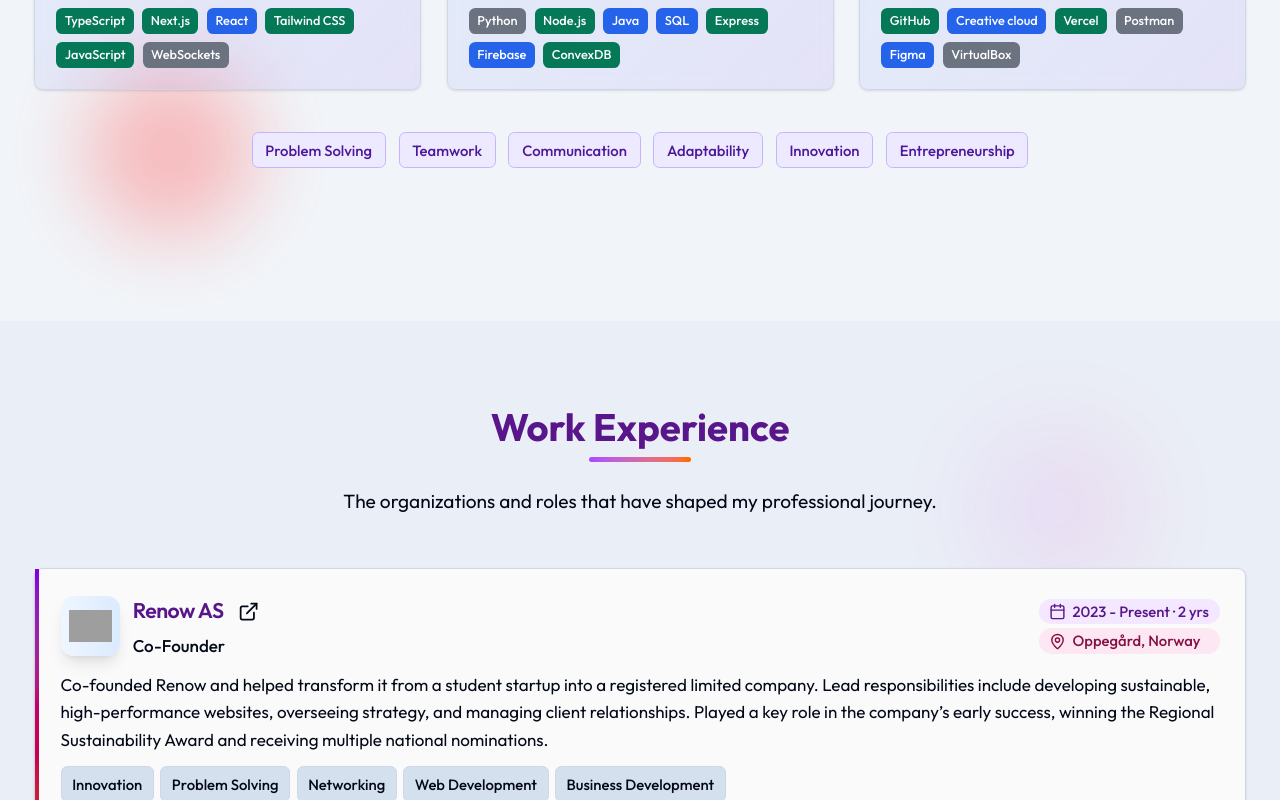
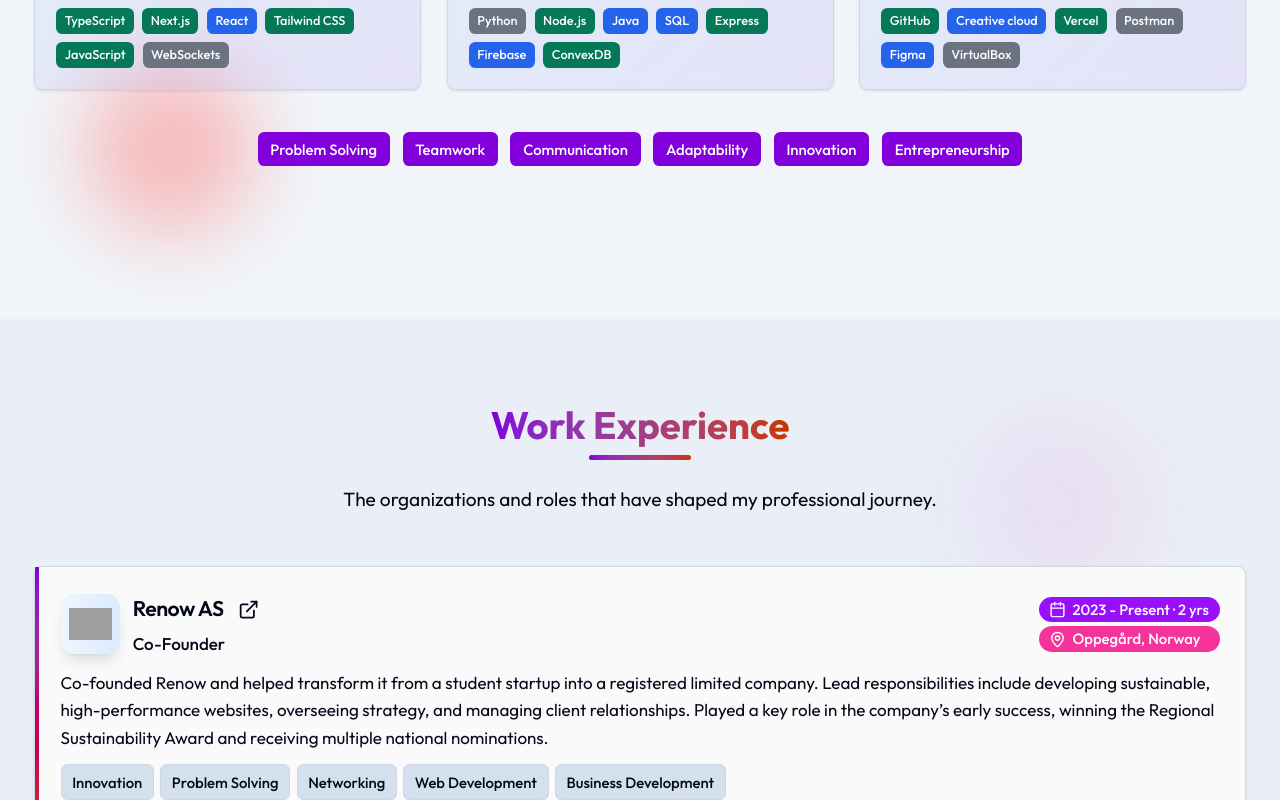
Before and after one commit to tobiasrogerhammer/portfolio, a Next.js app: page / in a window 1280 px wide. Shown: the part 1980-2780 px from the top of the page. Built offline with nearby package versions, Linux system fonts and the light colour scheme; grey boxes are pictures that could not be loaded.

Commit message:
idek anymore

```diff
--- a/src/app/page.tsx
+++ b/src/app/page.tsx
@@ -1,5 +1,5 @@
 import { Suspense, lazy } from "react"
-import { NavigationWrapper } from "@/components/layout/navigation-wrapper"
+import Navigation from "@/components/layout/navigation"
 import Hero from "@/components/sections/hero"
 
 const ScrollToTop = lazy(() => import("@/components/layout/scroll-to-top"))
@@ -21,7 +21,7 @@ const SectionLoader = () => (
 export default function Home() {
   return (
     <div className="min-h-screen">
-        <NavigationWrapper />
+        <Navigation />
       <main id="main-content">
         <Hero />
         <Suspense fallback={<SectionLoader />}>
--- a/src/components/features/statistics-dashboard.tsx
+++ b/src/components/features/statistics-dashboard.tsx
@@ -175,7 +175,7 @@ export const StatisticsDashboard = ({ skills }: { skills: Skill[] }) => {
             {softSkills.items.map((item) => (
               <span
                 key={item}
-                className="px-2 py-1 sm:px-3 sm:py-1.5 text-xs sm:text-sm rounded-md font-medium border border-violet-300 dark:border-violet-600 bg-violet-100 dark:bg-violet-900/50 text-violet-900 dark:text-violet-100"
+                className="px-2 py-1 sm:px-3 sm:py-1.5 text-xs sm:text-sm rounded-md font-medium text-white bg-purple-700"
               >
                 {item}
               </span>
--- a/src/components/layout/navigation-wrapper.tsx
+++ b/src/components/layout/navigation-wrapper.tsx
@@ -3,17 +3,20 @@
 import dynamic from "next/dynamic"
 import Link from "next/link"
 import Image from "next/image"
+import { Menu } from "lucide-react"
 
 const Navigation = dynamic(() => import("@/components/layout/navigation"), {
   loading: () => (
-    <nav className="fixed top-0 w-full bg-background/80 border-b border-border z-50">
+    <nav className="fixed top-0 w-full bg-background/80 backdrop-blur-md border-b border-border z-50">
       <div className="max-w-7xl mx-auto px-4 sm:px-6 lg:px-8">
         <div className="flex justify-between items-center h-14 sm:h-16">
           <Link href="/" className="flex items-center gap-2 sm:gap-2.5">
             <Image src="/logo/icon.svg" alt="" width={32} height={32} className="h-8 w-8 sm:h-9 sm:w-9 flex-shrink-0" />
             <span className="text-lg sm:text-xl font-bold text-brand-primary tracking-tight">Tobias Hammer</span>
           </Link>
-          <div className="w-10 h-10" />
+          <div className="md:hidden flex items-center justify-center w-10 h-10 text-foreground">
+            <Menu className="h-5 w-5 animate-pulse" aria-hidden />
+          </div>
         </div>
       </div>
     </nav>
--- a/src/components/layout/navigation.tsx
+++ b/src/components/layout/navigation.tsx
@@ -124,7 +124,7 @@ const Navigation = () => {
               variant="ghost"
               size="icon"
               onClick={() => setIsOpen(!isOpen)}
-              className="h-10 w-10"
+              className="h-10 w-10 text-foreground hover:bg-muted/80"
               aria-label={isOpen ? "Close menu" : "Open menu"}
             >
               {isOpen ? <X className="h-5 w-5" /> : <Menu className="h-5 w-5" />}
--- a/src/components/sections/about.tsx
+++ b/src/components/sections/about.tsx
@@ -190,7 +190,7 @@ const About = () => {
                         />
                       </div>
                       <div className="p-3 flex-shrink-0 border-t border-brand-primary/10">
-                        <p className="text-sm text-muted-foreground leading-snug">
+                        <p className="text-sm text-muted-foreground dark:text-black leading-snug">
                           {ABOUT_INTRO}
                         </p>
                       </div>
@@ -216,8 +216,8 @@ const About = () => {
                         />
                       </div>
                       <div className="p-3 flex-shrink-0 border-t border-brand-primary/10">
-                        <p className="font-semibold text-foreground mb-1">Renow AS</p>
-                        <p className="text-sm text-muted-foreground leading-snug">
+                        <p className="font-semibold text-foreground dark:text-black mb-1">Renow AS</p>
+                        <p className="text-sm text-muted-foreground dark:text-black leading-snug">
                           {ABOUT_CLOSING}
                         </p>
                       </div>
--- a/src/components/sections/experience.tsx
+++ b/src/components/sections/experience.tsx
@@ -99,10 +99,10 @@ const Experience = () => {
       <div className="max-w-7xl mx-auto relative z-10">
         <div className="text-center mb-4 sm:mb-12">
           <div className="inline-block">
-            <h2 className="text-2xl sm:text-3xl lg:text-4xl font-bold mb-3 sm:mb-2 text-purple-900 dark:text-purple-100">
+            <h2 className="text-2xl sm:text-3xl lg:text-4xl font-bold mb-3 sm:mb-2 bg-gradient-to-r from-purple-700 to-orange-700 bg-clip-text text-transparent dark:from-purple-500 dark:to-orange-500">
               Work Experience
             </h2>
-            <div className="h-1 w-16 sm:w-24 bg-gradient-to-r from-purple-500 to-orange-500 mx-auto rounded-full"></div>
+            <div className="h-1 w-16 sm:w-24 bg-gradient-to-r from-purple-700 to-orange-700 mx-auto rounded-full"></div>
           </div>
           <p className="text-base sm:text-lg text-muted-foreground max-w-2xl mx-auto mt-4 sm:mt-6 px-4 sm:px-0">
           The organizations and roles that have shaped my professional journey.
@@ -138,7 +138,7 @@ const Experience = () => {
                       <div className="flex-1">
                         <div className="flex items-center justify-between gap-2">
                           <div className="flex items-center gap-2 min-w-0">
-                            <CardTitle className="text-lg sm:text-xl font-semibold text-purple-900 dark:text-purple-100 truncate">
+                            <CardTitle className="text-lg sm:text-xl font-semibold text-foreground truncate">
                               {exp.company}
                             </CardTitle>
                             <a
@@ -171,7 +171,7 @@ const Experience = () => {
                     </div>
                     <div className="flex flex-col sm:items-end gap-1 sm:gap-1.5 text-xs sm:text-sm">
                       <div className="flex flex-row sm:flex-col gap-1.5 sm:gap-1">
-                        <div className="flex items-center gap-1 sm:gap-1.5 bg-purple-100 dark:bg-purple-900/50 px-2 sm:px-2.5 py-0.5 rounded-full text-purple-900 dark:text-purple-100">
+                        <div className="flex items-center gap-1 sm:gap-1.5 bg-purple-600 dark:bg-purple-600/90 px-2 sm:px-2.5 py-0.5 rounded-full text-white">
                           <Calendar className="h-3 w-3 sm:h-4 sm:w-4" aria-hidden />
                           <span className="font-medium">
                             {(() => {
@@ -183,7 +183,7 @@ const Experience = () => {
                             })()}
                           </span>
                         </div>
-                        <div className="flex items-center gap-1 sm:gap-1.5 bg-pink-100 dark:bg-pink-900/50 px-2 sm:px-2.5 py-0.5 rounded-full text-pink-900 dark:text-pink-100">
+                        <div className="flex items-center gap-1 sm:gap-1.5 bg-pink-500 dark:bg-pink-500/90 px-2 sm:px-2.5 py-0.5 rounded-full text-white">
                           <MapPin className="h-3 w-3 sm:h-4 sm:w-4" aria-hidden />
                           <span className="font-medium">{exp.location}</span>
                         </div>
--- a/src/components/sections/hero.tsx
+++ b/src/components/sections/hero.tsx
@@ -26,7 +26,7 @@ const Hero = () => {
   const [carouselsReady, setCarouselsReady] = useState(false)
   useEffect(() => {
     const isMobile = typeof window !== "undefined" && window.innerWidth < 1024
-    const FALLBACK_MS = isMobile ? 10000 : 6000
+    const FALLBACK_MS = isMobile ? 2500 : 4000
     const scheduleMount = () => setCarouselsReady(true)
     let cancel: () => void
     if (typeof requestIdleCallback !== "undefined") {
```
